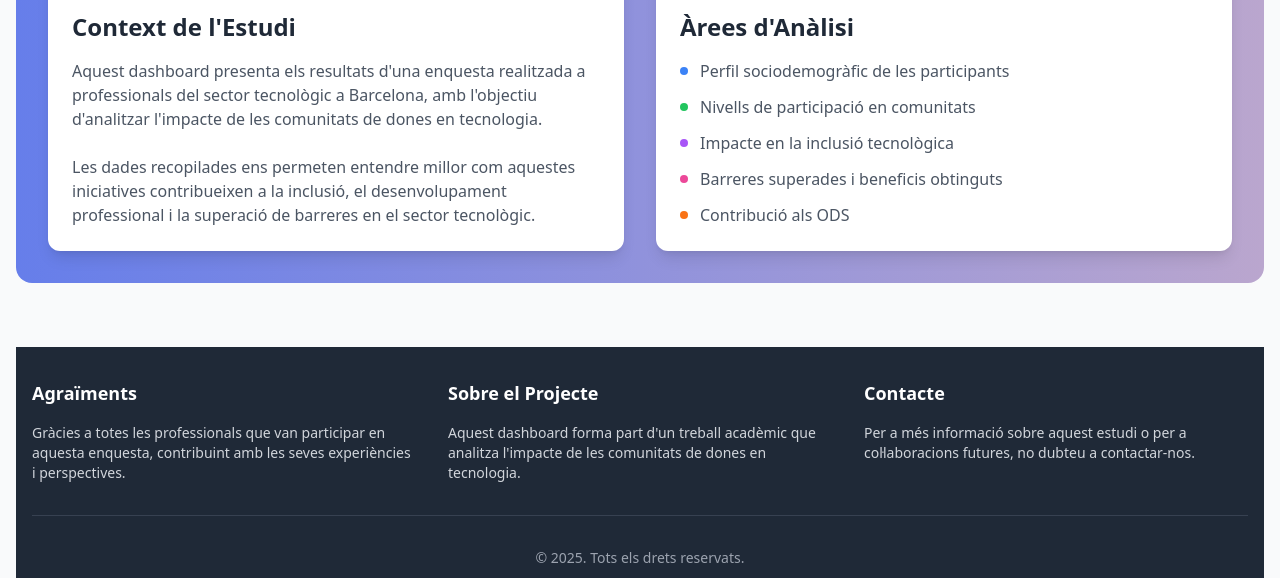
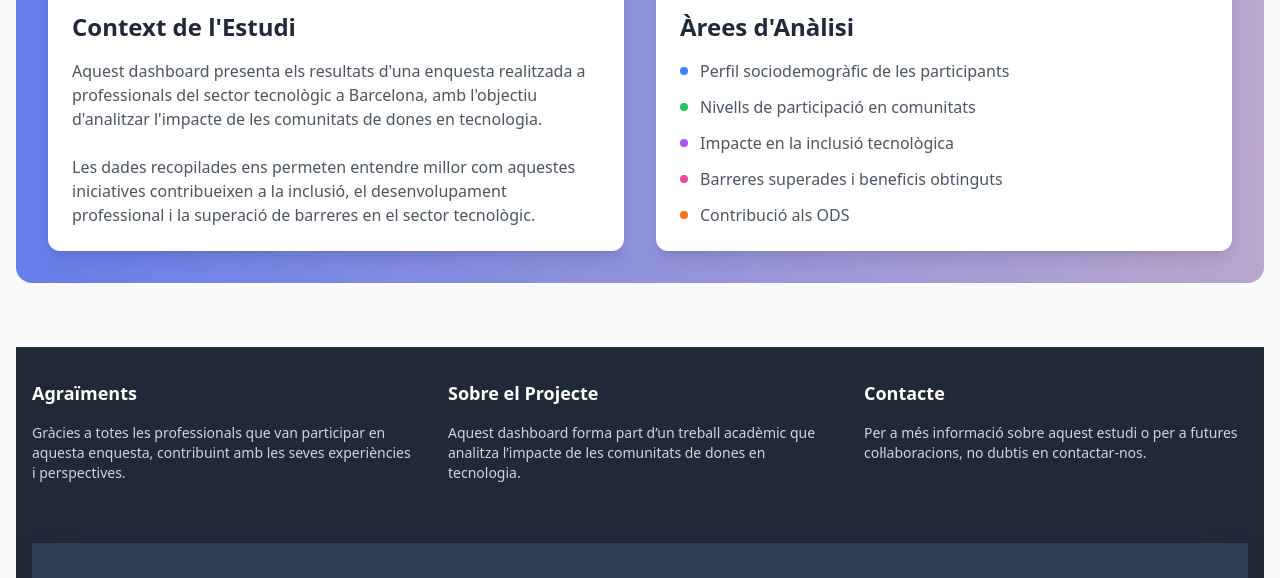
Before and after one commit to alusilcof5/dona-data-comunitats, a plain HTML site: page vista/dashboard.html in a window 1280 px wide. Shown: the part 1117-1695 px from the top of the page. Drawn offline with nearby package versions, Linux system fonts and the light colour scheme.

Commit message:
Update dashboard.html

```diff
--- a/vista/dashboard.html
+++ b/vista/dashboard.html
@@ -587,22 +587,21 @@
                 <div>
                     <h3 class="text-lg font-semibold mb-4">Sobre el Projecte</h3>
                     <p class="text-gray-300 text-sm">
-                                Aquest dashboard forma part d'un treball acadèmic que analitza
-                                l'impacte de les comunitats de dones en tecnologia.
+                        Aquest dashboard forma part d’un treball acadèmic que analitza
+                        l’impacte de les comunitats de dones en tecnologia.
                     </p>
                 </div>
                 <div>
                     <h3 class="text-lg font-semibold mb-4">Contacte</h3>
                     <p class="text-gray-300 text-sm">
-                                Per a més informació sobre aquest estudi o per a col·laboracions futures,
-                                no dubteu a contactar-nos.
+                        Per a més informació sobre aquest estudi o per a futures col·laboracions,
+                        no dubtis en contactar-nos.
                     </p>
                 </div>
             </div>
-                    <div class="border-t border-gray-700 mt-8 pt-8 text-center text-gray-400 text-sm">
-                        <p>&copy; 2025. Tots els drets reservats.</p>
-                    </div>
-                </div>
+
+
+            <footer class="footer">
                 <div class="footer-container">
                     <div class="footer-content">
                         <div class="footer-left">
@@ -624,6 +623,8 @@
                     </div>
                 </div>
             </footer>
+        </div>
+
 
     </div>
 
```
Lines whose indentation alone changed are shown as unchanged.
